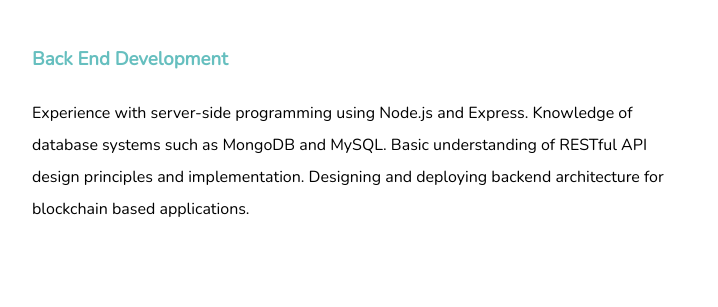
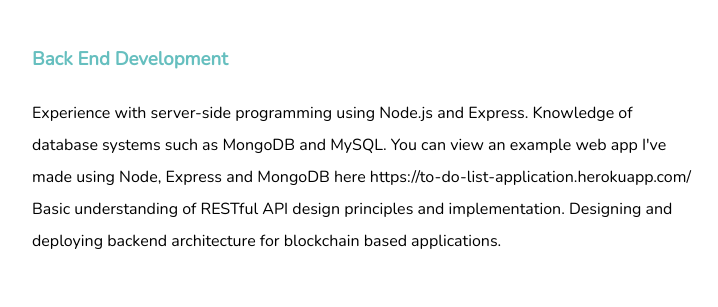
Before and after one commit to JoshHorosak/About-Me, a plain HTML site: page index.html in a window 1280 px wide. Shown: the part 1748-2055 px from the top of the page, 128-846 px from the left. Drawn offline with nearby package versions, Linux system fonts and the light colour scheme.

Commit message:
Update index.html

```diff
--- a/index.html
+++ b/index.html
@@ -55,6 +55,7 @@
           <p>
             Experience with server-side programming using Node.js and Express.
             Knowledge of database systems such as MongoDB and MySQL.
+            You can view an example web app I've made using Node, Express and MongoDB here https://to-do-list-application.herokuapp.com/
             Basic understanding of RESTful API design principles and implementation.
             Designing and deploying backend architecture for blockchain based applications.
           </p>
```
